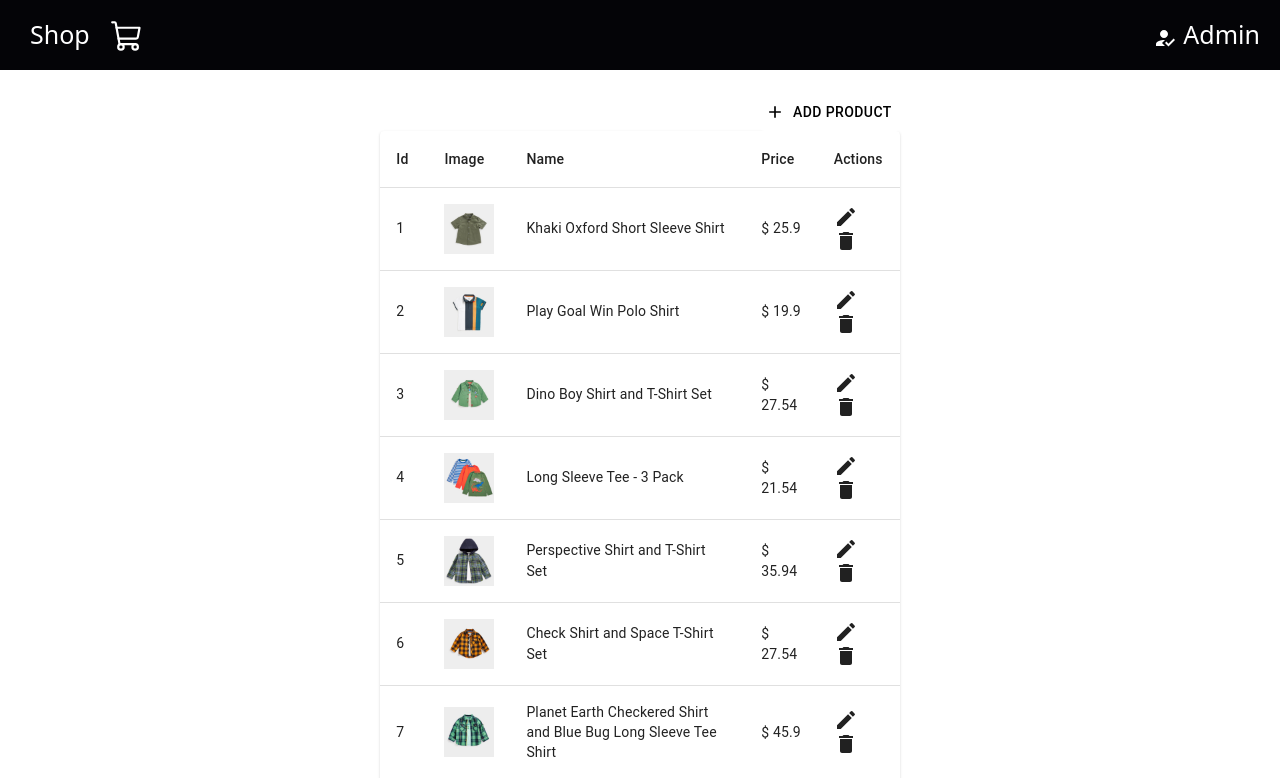
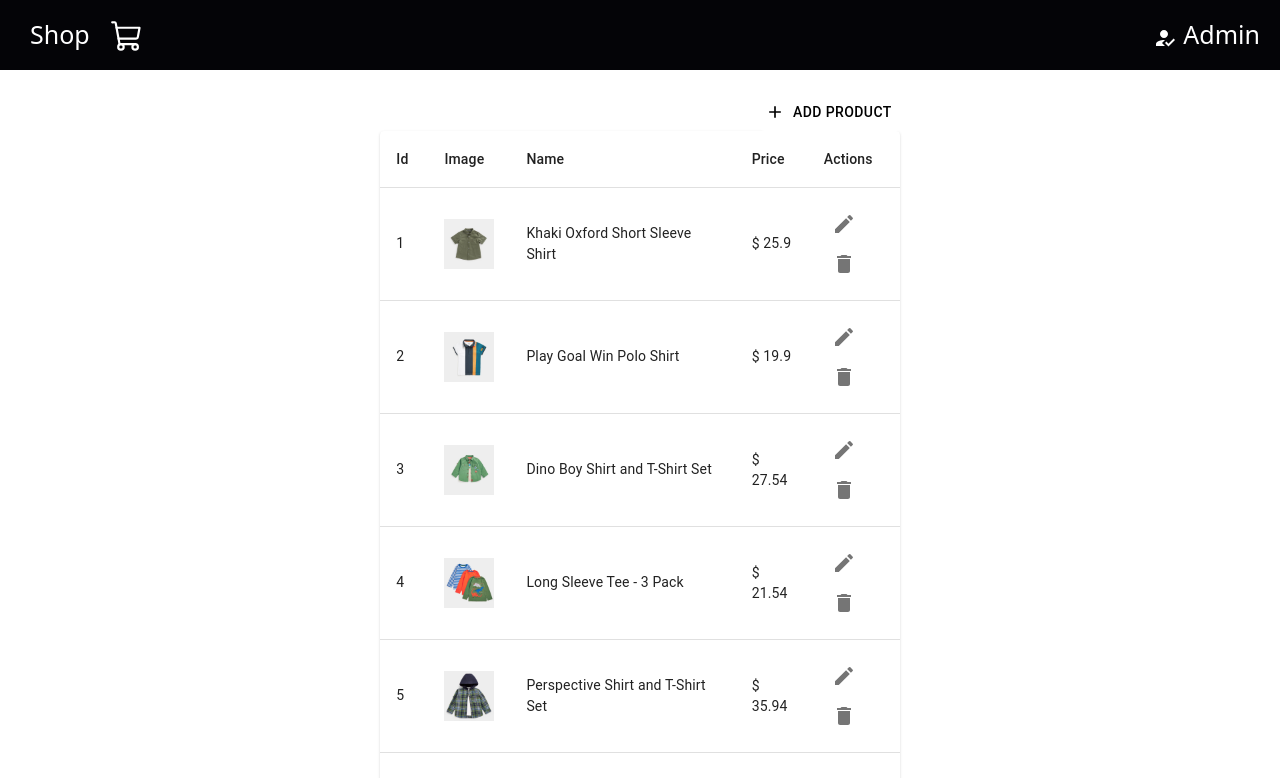
Before and after one commit to paulinolawrence/react-exercise2-3, a React (Create React App) app: page /admin in a window 1280 px wide. Shown: the top 778 px of the page. Built offline with nearby package versions, Linux system fonts and the light colour scheme.

Commit message:
Delete function done. Edit function in progress

```diff
--- a/src/components/admin-table.jsx
+++ b/src/components/admin-table.jsx
@@ -1,17 +1,26 @@
-import { TableContainer, Table, TableHead, TableRow, TableCell,TableBody, Paper } from '@material-ui/core'
-import React from 'react'
+import { TableRow, TableCell } from '@material-ui/core'
+import React, {useContext} from 'react'
 import { Delete, Edit } from '@mui/icons-material';
+import { ShopContext } from '../context/shop-context';
+import { IconButton } from '@mui/material';
+import { AddProduct } from '../pages/admin/add-product';
+import { EditProduct } from '../pages/admin/edit-product';
 
 export const AdminTable = (props) => {
     const { id, productName, price, productImg } = props.data;
+    const { deleteProduct, } = useContext(ShopContext);
+    console.log(props.data)
 
   return (
-            <TableRow>
-                <TableCell>{id}</TableCell>
-                <TableCell><img width={50} height={50} src={productImg}/></TableCell>
-                <TableCell>{productName}</TableCell>
-                <TableCell>$ {price}</TableCell>
-                <TableCell><Edit/> <Delete/></TableCell>
-            </TableRow>
+    <TableRow key={id}>
+      <TableCell>{id}</TableCell>
+      <TableCell><img width={50} height={50} src={productImg}/></TableCell>
+      <TableCell>{productName}</TableCell>
+      <TableCell>$ {price}</TableCell>
+      <TableCell>
+          <IconButton sx={{"&:hover": {color: 'blue'}}} onClick={ () => <EditProduct data={props.data}/>}><Edit/> </IconButton>
+          <IconButton sx={{"&:hover": {color: 'red'}}} onClick={ () => deleteProduct(id)}><Delete/> </IconButton>
+      </TableCell>
+    </TableRow>
   )
 }
--- a/src/context/shop-context.jsx
+++ b/src/context/shop-context.jsx
@@ -25,6 +25,23 @@ export const ShopContextProvider = (props) => {
       { id: products.length + 1 , ...product, },
     ]);
     setCartItems((prev) => ({ ...prev, [products.length + 1]: 0}));
+  };
+
+  const editProduct = (id, editProduct) => {
+    setProducts(products.map((product) => {
+        if (product.id === id) {
+          return {
+            id,
+            ...editProduct,
+          };
+        }
+        return product;
+      })
+    );
+  };
+
+  const deleteProduct = (id) => {
+    setProducts(products.filter((product) => product.id !== id));
   };
 
   const getTotalCartAmount = () => {
@@ -100,6 +117,7 @@ export const ShopContextProvider = (props) => {
     products,
     cartItems,
     addProduct,
+    deleteProduct,
     addToCart,
     increaseQty,
     updateCartItemCount,
--- a/src/pages/admin/add-product.jsx
+++ b/src/pages/admin/add-product.jsx
@@ -12,8 +12,9 @@ import React, { useState, useContext } from "react";
 import { useNavigate } from "react-router-dom";
 import { ShopContext } from "../../context/shop-context";
 
-export const AddProduct = () => {
-  const [form, setForm] = useState({
+export const AddProduct = (initialValue) => {
+  const [form, setForm] = useState(
+   {
     productName: "",
     price: "",
     productImg: "",
@@ -76,7 +77,7 @@ export const AddProduct = () => {
     >
       <Grid item xs={3}>
         <Card>
-          <CardHeader title='Add Product' />
+          <CardHeader title="Add Product"/>
           <CardContent>
             <Grid container spacing={2}>
               <Grid item xs={12}>
--- /dev/null
+++ b/src/pages/admin/edit-product.jsx
@@ -0,0 +1,10 @@
+import React from 'react'
+import { AddProduct } from './add-product'
+
+export const EditProduct = (initialValue) => {
+    console.log(initialValue);
+  return (
+    <div><AddProduct data={initialValue}/></div>
+
+  )
+}
--- a/src/pages/shop/shop.jsx
+++ b/src/pages/shop/shop.jsx
@@ -1,5 +1,4 @@
 import React, {useContext} from "react";
-import { PRODUCTS } from "../../data/products";
 import { Product } from "./product";
 import { ShopContext } from "../../context/shop-context";
 import "./shop.css";
```
